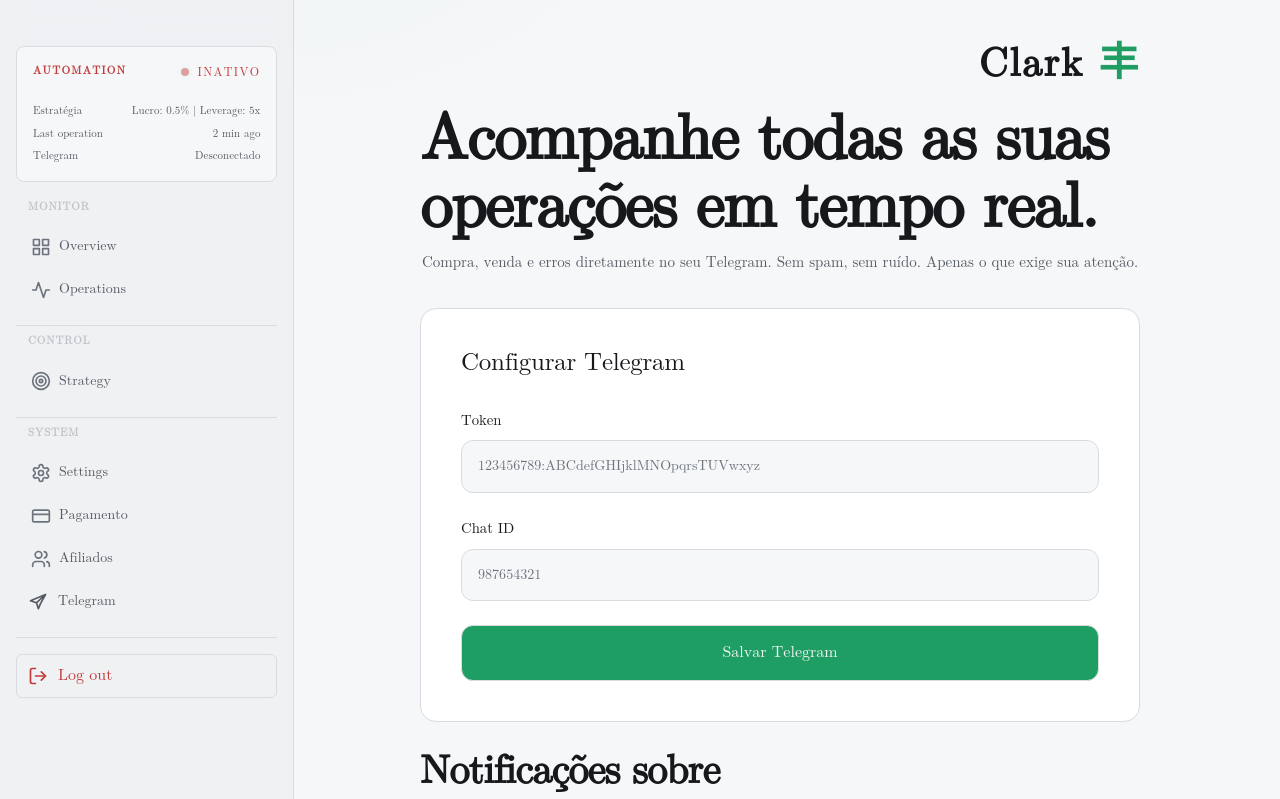
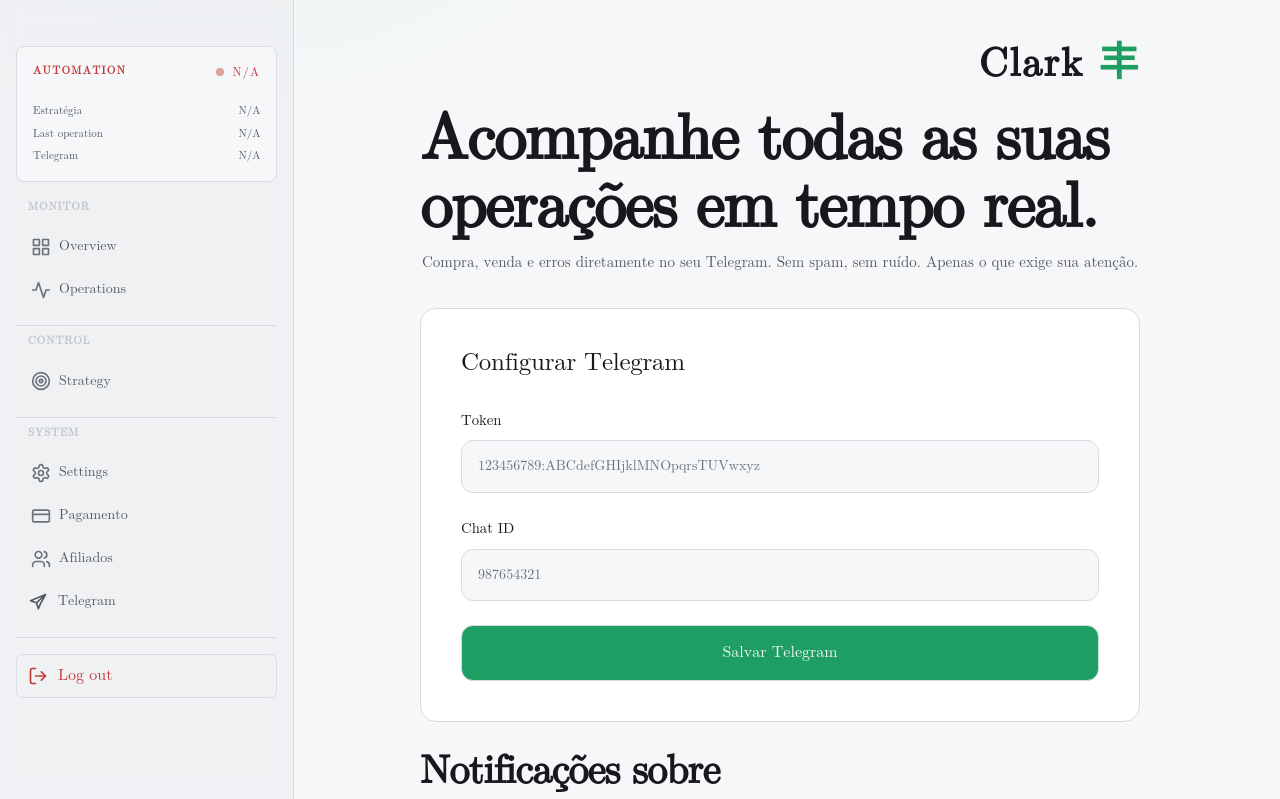
Before and after one commit to Leayxz/clark, a Django app: template source/notifier/templates/telegram.html in a window 1280 px wide. Shown: the top 799 px of the page. Run offline with Django 3.2, Linux system fonts and the light colour scheme; the template is opened without the code that fills it, so the values that code supplies are empty.

Commit message:
chore(sidebar): replace hardcoded status values with N/A placeholders
Substitui os valores estáticos exibidos no bloco de automação da sidebar (status, estratégia, última operação e Telegram) por N/A, removendo dados mockados que não refletiam o estado real, e limpa espaços em branco redundantes. Os campos passam a ser preenchidos dinamicamente pelo JavaScript posteriormente.

```diff
--- a/source/templates/sidebar.html
+++ b/source/templates/sidebar.html
@@ -2,12 +2,11 @@
 
         <!-- Automation Status Block -->
         <div class="clark-automation-block" id="automation-block">
-
-            <div class="clark-automation-label inactive">AUTOMATION
+            <div class="clark-automation-label inactive"> AUTOMATION
 
                 <div class="clark-automation-status inactive">
                     <span class="clark-status-dot inactive" id="status-dot"></span>
-                    <span id="automation-text">Inativo</span>
+                    <span id="automation-text">N/A</span>
                 </div>
 
             </div>
@@ -16,22 +15,21 @@
 
                 <div class="clark-meta-row">
                     <span class="clark-meta-label">Estratégia</span>
-                    <span class="clark-meta-value" id="estrategia_sidebar">Lucro: 0.5% | Leverage: 5x</span>
+                    <span class="clark-meta-value" id="estrategia_sidebar">N/A</span>
                 </div>
 
                 <div class="clark-meta-row">
                     <span class="clark-meta-label">Last operation</span>
-                    <span class="clark-meta-value" id="last_operation">2 min ago</span>
+                    <span class="clark-meta-value" id="last_operation">N/A</span>
                 </div>
 
                 <div class="clark-meta-row">
                     <span class="clark-meta-label">Telegram</span>
-                    <span class="clark-meta-value" id="status_telegram">Desconectado</span>
+                    <span class="clark-meta-value" id="status_telegram">N/A</span>
                 </div>
 
             </div>
         </div>
-
 
         <!-- -------------------------------------------- Navigation -------------------------------------------- -->
 
@@ -81,6 +79,7 @@
                     <svg class="clark-footer-icon" aria-hidden="true" viewBox="0 0 24 24" fill="none" stroke="currentColor" stroke-width="2" stroke-linecap="round" stroke-linejoin="round"><path d="M21 3 3 10.53l7.08 2.39L12.47 20 15 13.92 21 3 Z M10.08 12.92 21 3"/></svg>
                     Telegram
                 </a>
+
             </div>
         </nav>
 
```
